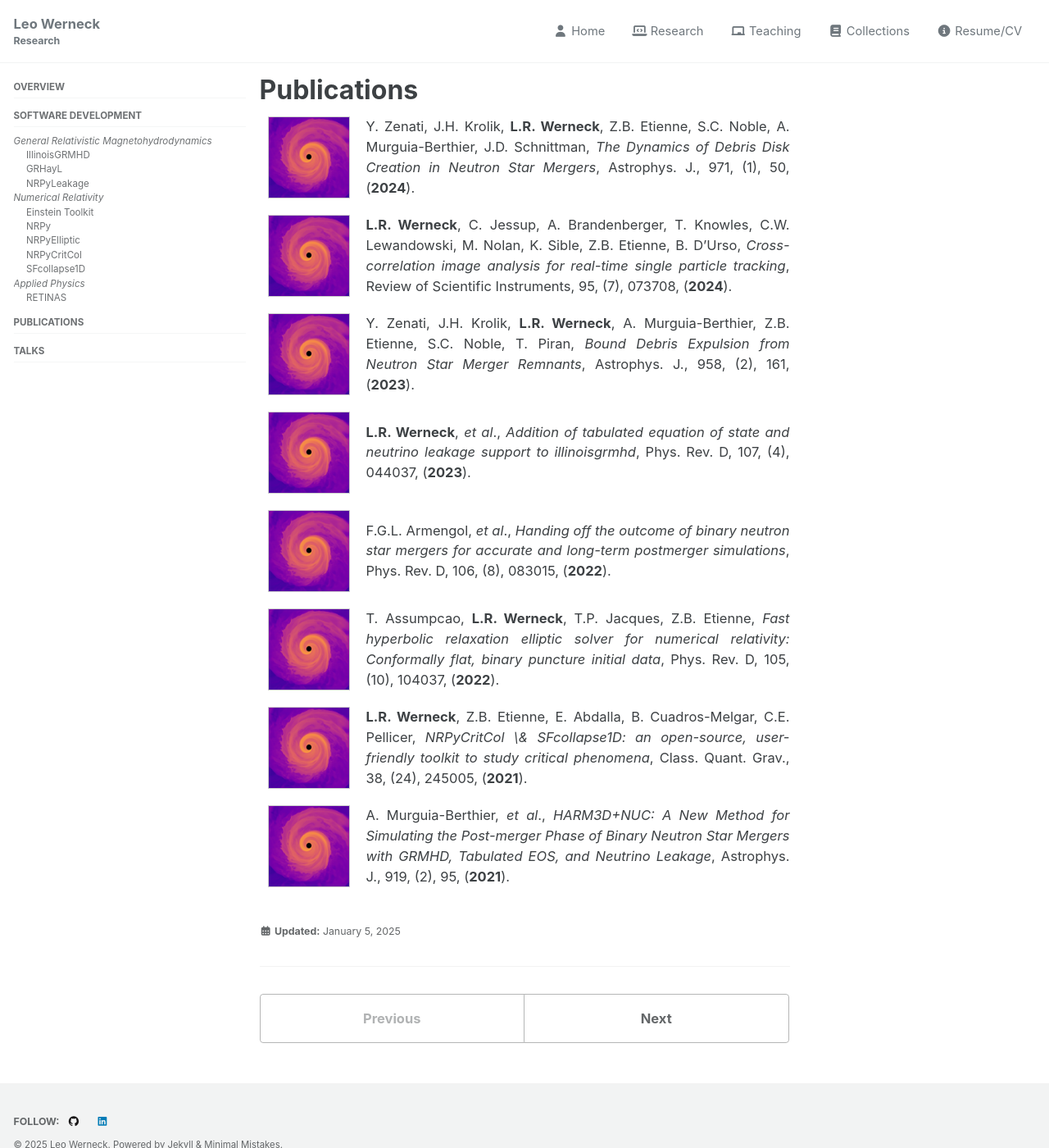
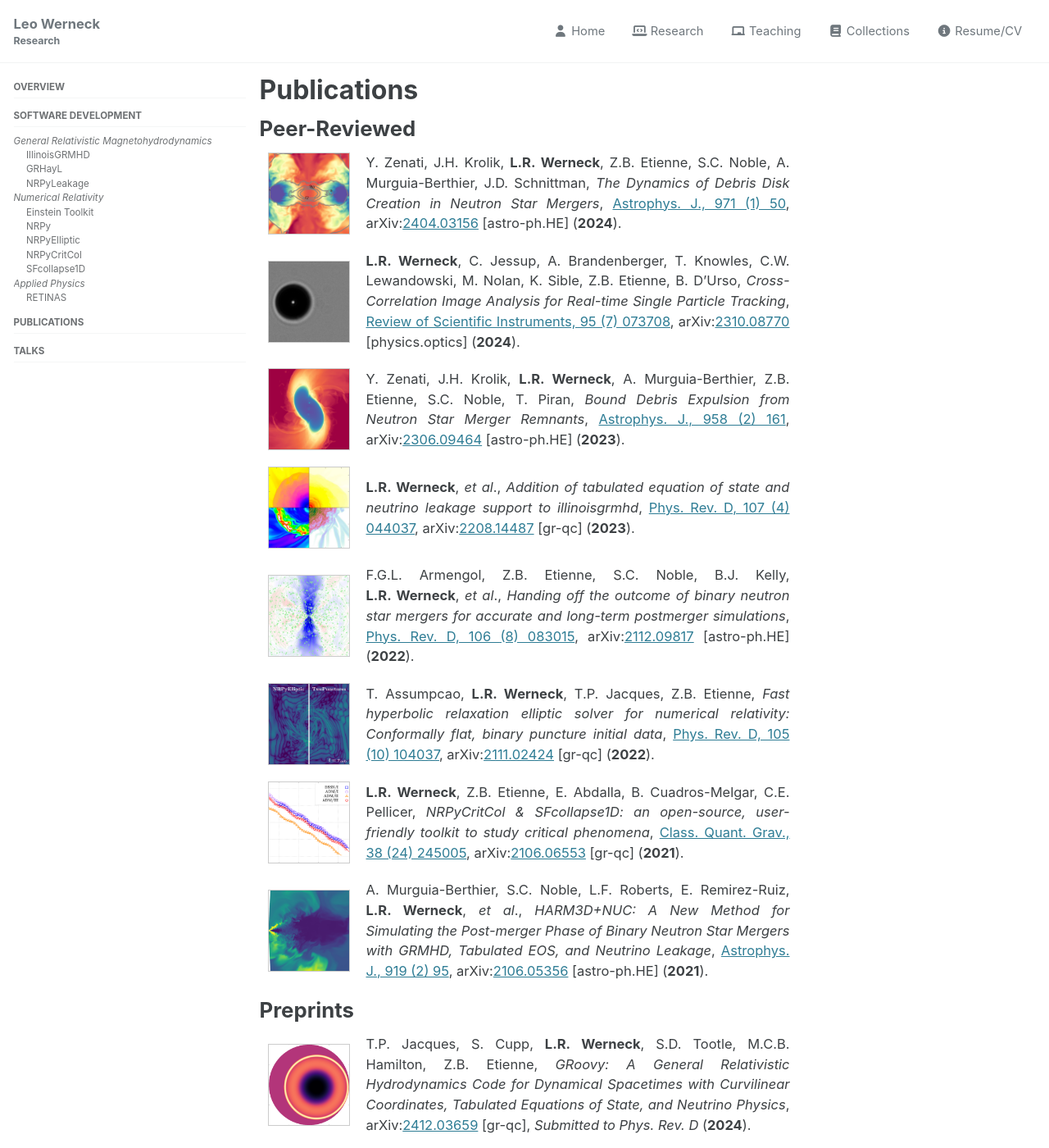
Before and after one commit to leowerneck/leowerneck.github.io, a Jekyll site: the page built from _research/publications.md, in a window 1280 px wide and 1400 px high. Shown: the whole window at 82% size. Built offline with Jekyll 4.4.1, drawn with Linux system fonts in a browser that asks for light colours; cached includes are drawn as plain includes; comment, search, counter and statistics services are not loaded; some of the changed text lies outside the part shown.

Commit message:
Added publications

```diff
--- a/_research/publications.md
+++ b/_research/publications.md
@@ -5,7 +5,8 @@ toc: false
 bibtex: true
 ---
 
-{% bibtex /assets/images/web-app-manifest-512x512.png %}
+# Peer-Reviewed
+{% bibtex /assets/images/papers/2024_zenati.png %}
 @article{Zenati:2024pgn,
     author = "Zenati, Yossef and Krolik, Julian H. and Werneck, Leonardo R. and Etienne, Zachariah B. and Noble, Scott C. and Murguia-Berthier, Ariadna and Schnittman, Jeremy D.",
     title = "{The Dynamics of Debris Disk Creation in Neutron Star Mergers}",
@@ -21,29 +22,24 @@ bibtex: true
 }
 {% endbibtex %}
 
-{% bibtex /assets/images/web-app-manifest-512x512.png %}
+{% bibtex /assets/images/papers/2024_werneck.png %}
 
 @article{10.1063/5.0206405,
-    author = {Werneck, L. R. and Jessup, C. and Brandenberger, A. and Knowles, T. and Lewandowski, C. W. and Nolan, M. and Sible, K. and Etienne, Z. B. and D’Urso, B.},
-    title = {Cross-correlation image analysis for real-time single particle tracking},
+    author = "Werneck, L. R. and Jessup, C. and Brandenberger, A. and Knowles, T. and Lewandowski, C. W. and Nolan, M. and Sible, K. and Etienne, Z. B. and D’Urso, B.",
+    title = "{Cross-Correlation Image Analysis for Real-time Single Particle Tracking}",
+    eprint = "2310.08770",
+    archivePrefix = "arXiv",
+    primaryClass = "physics.optics",
+    doi = "10.1063/5.0206405",
     journal = {Review of Scientific Instruments},
-    volume = {95},
-    number = {7},
-    pages = {073708},
-    year = {2024},
-    month = {07},
-    abstract = {Accurately measuring the translations of objects between images is essential in many fields, including biology, medicine, chemistry, and physics. One important application is tracking one or more particles by measuring their apparent displacements in a series of images. Popular methods, such as the center of mass, often require idealized scenarios to reach the shot noise limit of particle tracking and, therefore, are not generally applicable to multiple image types. More general methods, such as maximum likelihood estimation, reliably approach the shot noise limit, but are too computationally intense for use in real-time applications. These limitations are significant, as real-time, shot-noise-limited particle tracking is of paramount importance for feedback control systems. To fill this gap, we introduce a new cross-correlation-based algorithm that approaches shot-noise-limited displacement detection and a graphics processing unit-based implementation for real-time image analysis of a single particle.},
-    issn = {0034-6748},
-    doi = {10.1063/5.0206405},
-    url = {https://doi.org/10.1063/5.0206405},
-    eprint = {https://pubs.aip.org/aip/rsi/article-pdf/doi/10.1063/5.0206405/20050243/073708\_1\_5.0206405.pdf},
+    volume = "95",
+    number = "7",
+    pages = "073708",
+    year = "2024",
 }
-
-
-
 {% endbibtex %}
 
-{% bibtex /assets/images/web-app-manifest-512x512.png %}
+{% bibtex /assets/images/papers/2023_zenati.png %}
 @article{Zenati:2023lwh,
     author = "Zenati, Yossef and Krolik, Julian H. and Werneck, Leonardo R. and Murguia-Berthier, Ariadna and Etienne, Zachariah B. and Noble, Scott C. and Piran, Tsvi",
     title = "{Bound Debris Expulsion from Neutron Star Merger Remnants}",
@@ -59,7 +55,7 @@ bibtex: true
 }
 {% endbibtex %}
 
-{% bibtex /assets/images/web-app-manifest-512x512.png %}
+{% bibtex /assets/images/papers/2022_werneck.png %}
 @article{Werneck:2022exo,
     author = "Werneck, Leonardo R. and others",
     title = "{Addition of tabulated equation of state and neutrino leakage support to illinoisgrmhd}",
@@ -75,9 +71,9 @@ bibtex: true
 }
 {% endbibtex %}
 
-{% bibtex /assets/images/web-app-manifest-512x512.png %}
+{% bibtex /assets/images/papers/2021_armengol.png %}
 @article{Armengol:2021mbt,
-    author = "Armengol, Federico G. Lopez and others",
+    author = "Armengol, Federico G. Lopez and Etienne, Zachariah B. and Noble, Scott C. and Kelly, Bernard J. and Werneck, Leonardo R. and others",
     title = "{Handing off the outcome of binary neutron star mergers for accurate and long-term postmerger simulations}",
     eprint = "2112.09817",
     archivePrefix = "arXiv",
@@ -91,7 +87,7 @@ bibtex: true
 }
 {% endbibtex %}
 
-{% bibtex /assets/images/web-app-manifest-512x512.png %}
+{% bibtex /assets/images/papers/2021_assumpcao.png %}
 @article{Assumpcao:2021fhq,
     author = "Assumpcao, Thiago and Werneck, Leonardo R. and Jacques, Terrence Pierre and Etienne, Zachariah B.",
     title = "{Fast hyperbolic relaxation elliptic solver for numerical relativity: Conformally flat, binary puncture initial data}",
@@ -107,10 +103,10 @@ bibtex: true
 }
 {% endbibtex %}
 
-{% bibtex /assets/images/web-app-manifest-512x512.png %}
+{% bibtex /assets/images/papers/2021_werneck.png %}
 @article{Werneck:2021kch,
     author = "Werneck, Leonardo R. and Etienne, Zachariah B. and Abdalla, Elcio and Cuadros-Melgar, Bertha and Pellicer, C. E.",
-    title = "{NRPyCritCol \& SFcollapse1D: an open-source, user-friendly toolkit to study critical phenomena}",
+    title = "{NRPyCritCol & SFcollapse1D: an open-source, user-friendly toolkit to study critical phenomena}",
     eprint = "2106.06553",
     archivePrefix = "arXiv",
     primaryClass = "gr-qc",
@@ -123,9 +119,9 @@ bibtex: true
 }
 {% endbibtex %}
 
-{% bibtex /assets/images/web-app-manifest-512x512.png %}
+{% bibtex /assets/images/papers/2021_murguia-berthier.png %}
 @article{Murguia-Berthier:2021tnt,
-    author = "Murguia-Berthier, Ariadna and others",
+    author = "Murguia-Berthier, Ariadna and Noble, Scott C. and Roberts, Luke F. and Remirez-Ruiz, Enrico and Werneck, Leonardo R. and others",
     title = "{HARM3D+NUC: A New Method for Simulating the Post-merger Phase of Binary Neutron Star Mergers with GRMHD, Tabulated EOS, and Neutrino Leakage}",
     eprint = "2106.05356",
     archivePrefix = "arXiv",
@@ -138,3 +134,31 @@ bibtex: true
     year = "2021"
 }
 {% endbibtex %}
+
+# Preprints
+
+{% bibtex /assets/images/papers/2024_pierre-jacques.png %}
+@article{Jacques:2024pxh,
+    author = "Jacques, Terrence Pierre and Cupp, Samuel and Werneck, Leonardo R. and Tootle, Samuel D. and Hamilton, Maria C. Babiuc and Etienne, Zachariah B.",
+    title = "{GRoovy: A General Relativistic Hydrodynamics Code for Dynamical Spacetimes with Curvilinear Coordinates, Tabulated Equations of State, and Neutrino Physics}",
+    eprint = "2412.03659",
+    archivePrefix = "arXiv",
+    primaryClass = "gr-qc",
+    month = "12",
+    year = "2024",
+    misc = "Submitted to Phys. Rev. D"
+}
+{% endbibtex %}
+
+{% bibtex /assets/images/papers/2024_duez.png %}
+@article{Duez:2024ujs,
+    author = "Duez, Matthew D. and Cadenhead, Courtney L. and Etienne, Zachariah B. and Kelly, Bernard and Werneck, Leonardo R.",
+    title = "{Toward 2D Dynamo Models Calibrated by Global 3D Relativistic Accretion Disk Simulations}",
+    eprint = "2409.02899",
+    archivePrefix = "arXiv",
+    primaryClass = "astro-ph.HE",
+    month = "9",
+    year = "2024",
+    misc = "Submitted to Phys. Rev. D"
+}
+{% endbibtex %}
--- a/assets/js/bibtex-parser.js
+++ b/assets/js/bibtex-parser.js
@@ -47,7 +47,7 @@ function formatAuthors(authorStr, boldAuthor = "L.R. Werneck") {
 
       // Check if this is the author to be bold (compare original unformatted name)
       if (formattedName === boldAuthor) {
-        return `<strong>${formattedName}</strong>`;
+        return `<strong>L.R.&nbsp;Werneck</strong>`;
       }
       return formattedName;
     })
@@ -73,27 +73,23 @@ function formatCitation(bibData) {
   }
 
   if (fields.journal) {
-    parts.push(fields.journal);
+    parts.push(`<a href="https://doi.org/${fields.doi}">${fields.journal}, ${fields.volume} (${fields.number}) ${fields.pages}</a>`);
   }
 
-  if (fields.volume) {
-    parts.push(fields.volume);
+  if (fields.eprint && fields.archiveprefix === "arXiv") {
+    parts.push(`arXiv:<a href="https://arxiv.org/abs/${fields.eprint}">${fields.eprint}</a> [${fields.primaryclass}]`)
   }
 
-  if (fields.number) {
-    parts.push(`(${fields.number})`);
-  }
-
-  if (fields.pages) {
-    parts.push(fields.pages);
+  if (fields.misc) {
+    parts.push(`<em>${fields.misc}</em>`)
   }
 
   if (fields.year) {
     // Add year in parentheses with bold numbers
-    parts.push(`(<strong>${fields.year}</strong>).`);
+    return parts.join(', ') + ` (<strong>${fields.year}</strong>).`;
   }
 
-  return parts.join(', ');
+  return undefined;
 }
 
 document.addEventListener('DOMContentLoaded', function() {
```
Also changed, not shown: assets/images/papers/2021_armengol.png (added), assets/images/papers/2021_assumpcao.png (added), assets/images/papers/2021_murguia-berthier.png (added), assets/images/papers/2021_werneck.png (added), assets/images/papers/2022_werneck.png (added), assets/images/papers/2023_zenati.png (added), assets/images/papers/2024_duez.png (added), assets/images/papers/2024_pierre-jacques.png (added), assets/images/papers/2024_werneck.png (added), assets/images/papers/2024_zenati.png (added).
